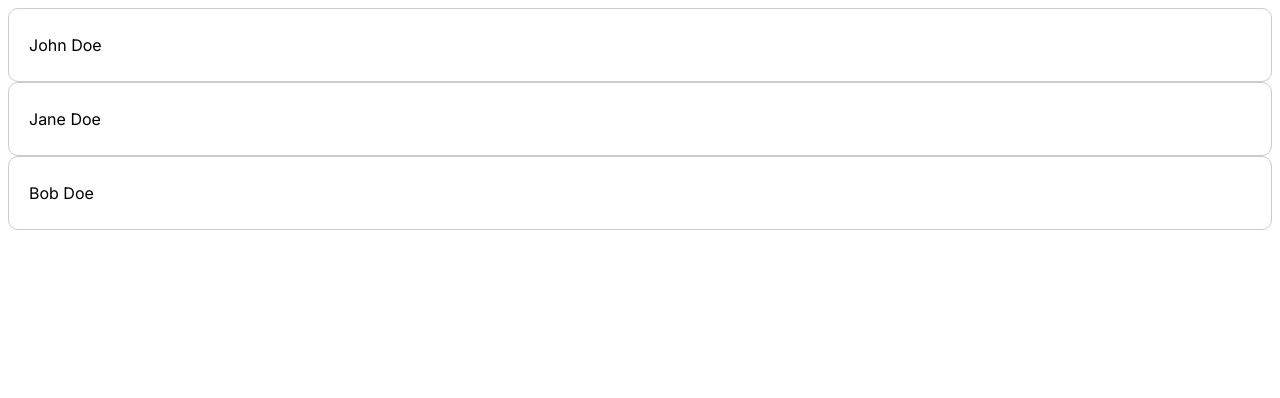
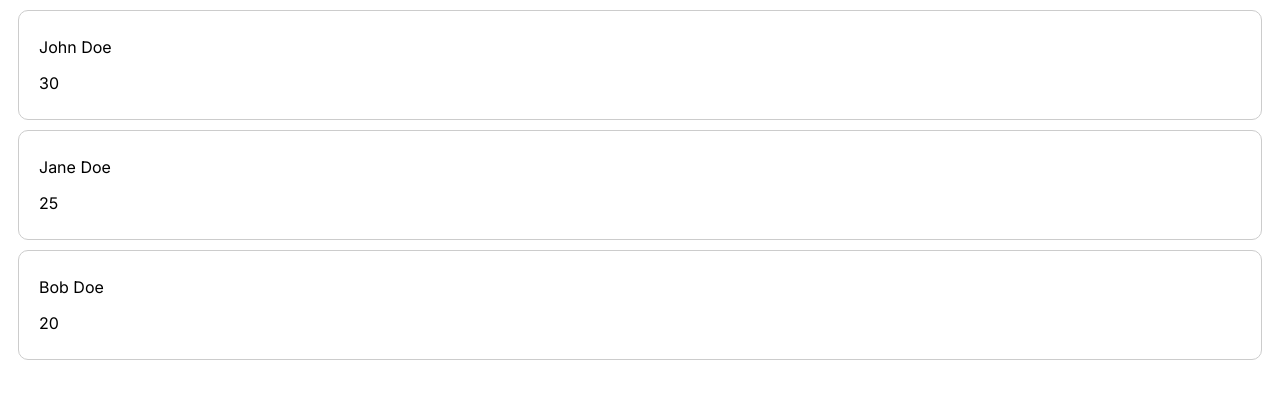
Before and after one commit to danwill89/test-gen-ai, a Next.js app: page / in a window 1280 px wide. Shown: the top 398 px of the page. Built offline with nearby package versions, Linux system fonts and the light colour scheme.

Commit message:
feat: Age added to card (#4)
* feat: Age added to card

* fixed suggestions

* Update main.yml

* Update main.yml

* Update main.yml

* Update main.yml

* Update main.yml

```diff
--- a/app/components/card.tsx
+++ b/app/components/card.tsx
@@ -1,8 +1,9 @@
 import styles from '../styles/card.module.scss';
-const Card = ({ name }: any) => {
+const Card = ({ name, age }: { name: string, age: number }) => {
     return (
         <section className={styles.card}>
             <p>{name}</p>
+            <p>{age}</p>
         </section>
     )
 }
--- a/app/page.tsx
+++ b/app/page.tsx
@@ -3,9 +3,9 @@ import Card from './components/card'
 export default function Home() {
   return (
     <>
-      <Card name="John Doe" />
-      <Card name="Jane Doe" />
-      <Card name="Bob Doe" />
+      <Card name="John Doe" age={30} />
+      <Card name="Jane Doe" age={25} />
+      <Card name="Bob Doe" age={20} />
     </>
   )
 }
--- a/app/styles/card.module.scss
+++ b/app/styles/card.module.scss
@@ -2,4 +2,10 @@
     border: 1px solid #ccc;
     padding: 10px 20px;
     border-radius: 10px;
+    margin: 10px;
+
+    &:hover{
+        background-color: #eee;
+        cursor: pointer;
+    }
 }
```
